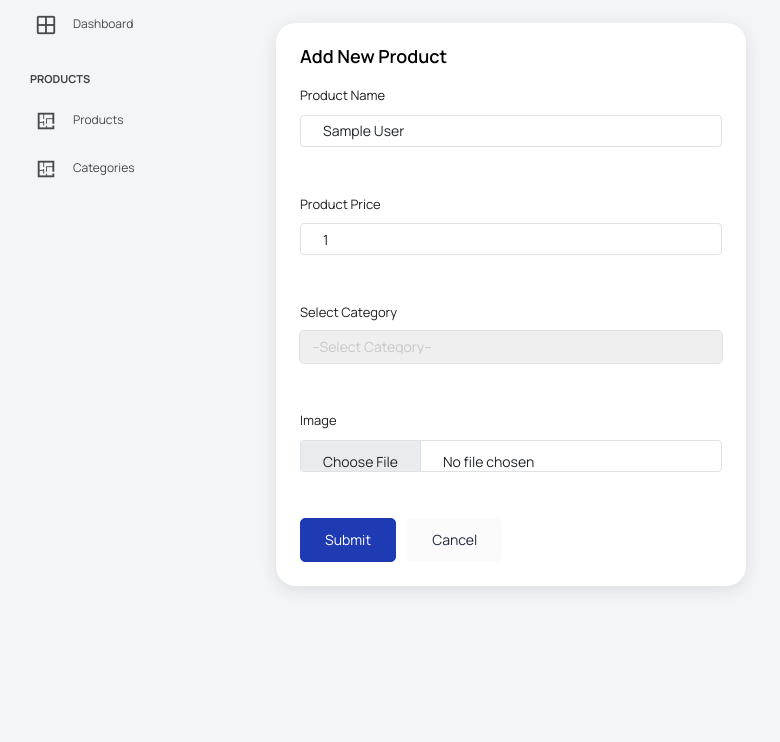
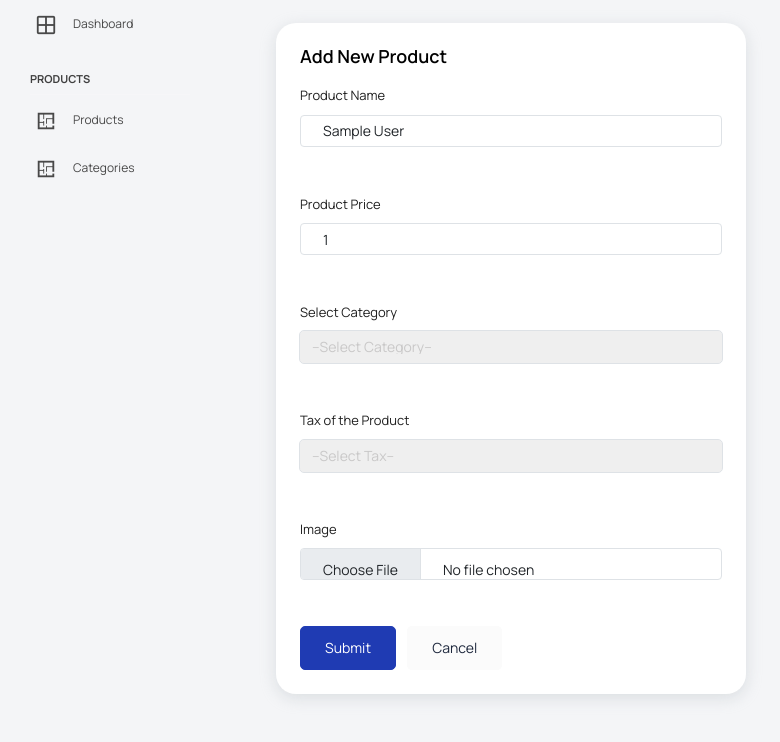
Before and after one commit to utsavsomaiya/point-of-sale, a PHP site: page /admin/product/add_product.php in a window 1280 px wide. Shown: the part 98-840 px from the top of the page, without its empty margins (0-780 px from the left). Before the commit the page ends 689 px from the top, so only its background shows below. Run offline with PHP 8.4, Linux system fonts and the light colour scheme; the visitor is signed in with stand-in values (Sample User, id 1); data that the repository does not hold is empty.

Commit message:
Add Sales tax into backend

```diff
--- a/admin/product/add_product.php
+++ b/admin/product/add_product.php
@@ -3,7 +3,7 @@ session_start();
 require '../layout/db_connect.php';
 include '../layout/header.php';
 if (isset($_POST['submit'])) {
-    if (!empty($_FILES['image']['name']) && !empty($_POST['productName']) && !empty($_POST['price'] && !empty($_POST['category_id']))) {
+    if (!empty($_FILES['image']['name']) && !empty($_POST['productName']) && !empty($_POST['price'] && !empty($_POST['category_id'])) && !empty($_POST['tax'])) {
         list($width, $height) = @getimagesize($_FILES['image']['name']);
         $target = "/admin/images/" . basename($_FILES['image']['name']);
         $imageFileType = strtolower(pathinfo($target, PATHINFO_EXTENSION));
@@ -21,11 +21,13 @@ if (isset($_POST['submit'])) {
             $productName = $_POST['productName'];
             $price = $_POST['price'];
             $category = $_POST['category_id'];
+            $tax = $_POST['tax'];
             $name = $_FILES['image']['name'];
-            $fetch = $pdo->prepare("insert into product(name,price,category_id,image) values(:productName,:price,:category_id,:name)");
+            $fetch = $pdo->prepare("insert into product(name,price,category_id,tax,image) values(:productName,:price,:category_id,:tax,:name)");
             $fetch->bindParam(':productName', $productName);
             $fetch->bindParam(':price', $price);
             $fetch->bindParam(':category_id', $category);
+            $fetch->bindParam(':tax', $tax);
             $fetch->bindParam(':name', $name);
             $result = $fetch->execute();
             if (isset($result)) {
@@ -49,6 +51,10 @@ if (isset($_POST['submit'])) {
             $_SESSION['category_validation_error'] = "Please enter data";
             header('location:../product/add_product.php');
         }
+        if (empty($_POST['tax'])) {
+            $_SESSION['tax_validation_error'] = "Please enter data";
+            header('location:../product/add_product.php');
+        }
         if (empty($_FILES['image']['name'])) {
             $_SESSION['file_validation_error'] = "Please enter data";
             header('location:../product/add_product.php');
@@ -63,6 +69,9 @@ if (isset($_POST['price'])) {
 }
 if (isset($_POST['category_id'])) {
     $_SESSION['category'] = $_POST['category_id'];
+}
+if (isset($_POST['tax'])) {
+    $_SESSION['tax'] = $_POST['tax'];
 }
 ?>
 <div class="main-panel">
@@ -128,6 +137,24 @@ if (isset($_POST['category_id'])) {
                                 </label>
                             </div>
                             <div class="form-group">
+                                <label for="productTax">Tax of the Product</label>
+                                <select id="productTax" class="form-control" name="tax" required>
+                                    <option value="">--Select Tax--</option>
+                                    <option value="5">5%</option>
+                                    <option value="10">10%</option>
+                                    <option value="15">15%</option>
+                                    <option value="20">20%</option>
+                                    <option value="25">25%</option>
+                                </select>
+                                <label style="color:red;">
+                                    <?php
+                                    if (isset($_SESSION['tax_validation_error'])) {
+                                        echo $_SESSION['tax_validation_error'];
+                                    }
+                                    ?>
+                                </label>
+                            </div>
+                            <div class="form-group">
                                 <label for="productImage">Image</label>
                                 <input id="productImage" type="file" class="form-control" accept="" name="image"
                                     required>
--- a/admin/product/show_product.php
+++ b/admin/product/show_product.php
@@ -19,6 +19,7 @@ include '../layout/header.php';
                                     <th>Name</th>
                                     <th>Price</th>
                                     <th>Category</th>
+                                    <th>Tax</th>
                                     <th>Image</th>
                                     <th colspan='2'>Action</th>
                                 </tr>
@@ -48,6 +49,7 @@ include '../layout/header.php';
                                             }
                                         } ?>
                                     </td>
+                                    <td><?= $product['tax'] . "%" ?></td>
                                     <td><img src="<?= '/admin/images/' . $product['image'] ?>"></td>
                                     <td><a href="../product/edit_product.php?id=<?= $product['id'] ?>"><img
                                                 src="/admin/images/icons8-edit.gif" /></a></td>
```
Also changed, not shown: admin/product/edit_product.php (+25 -1 lines).
